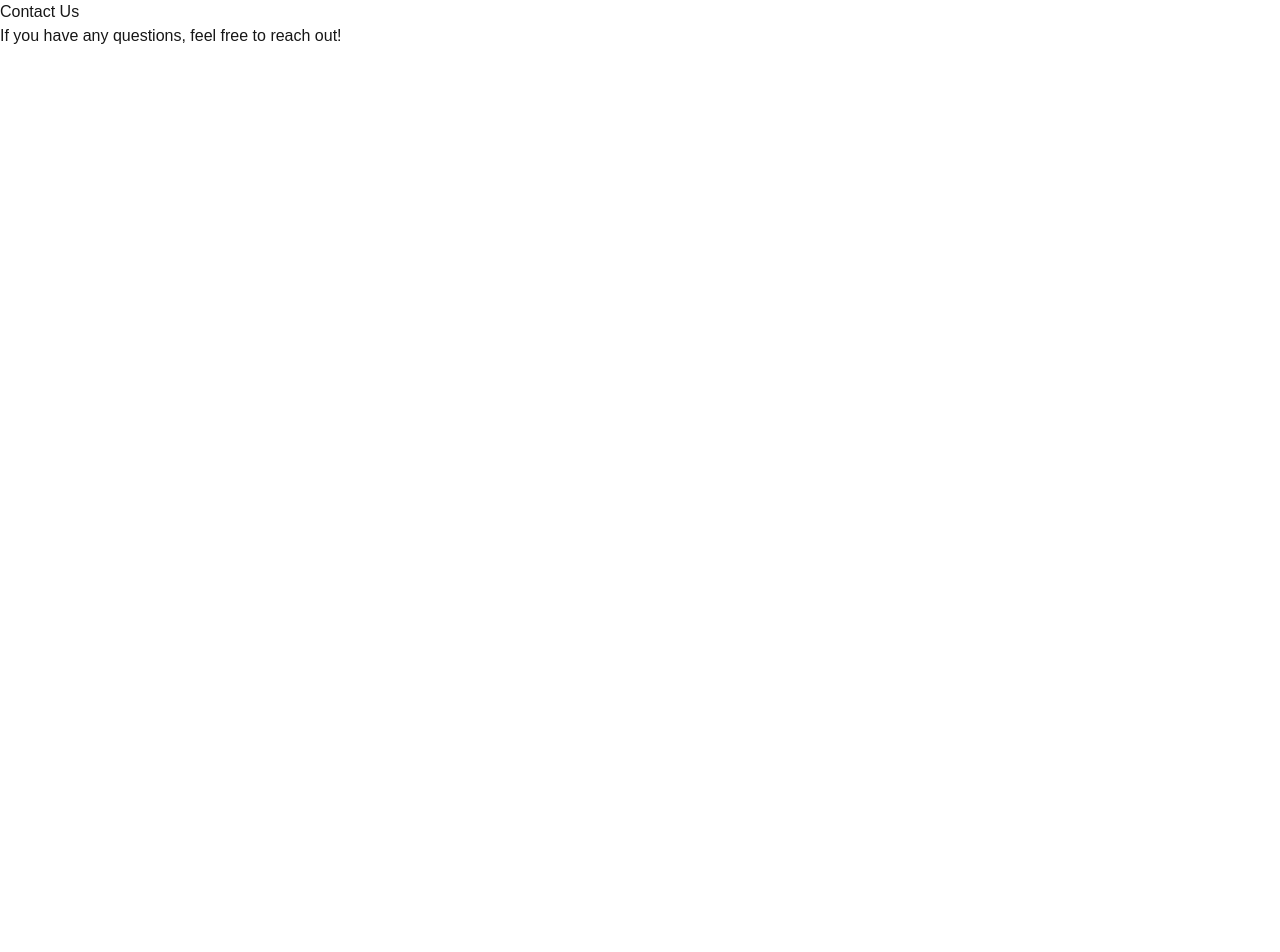
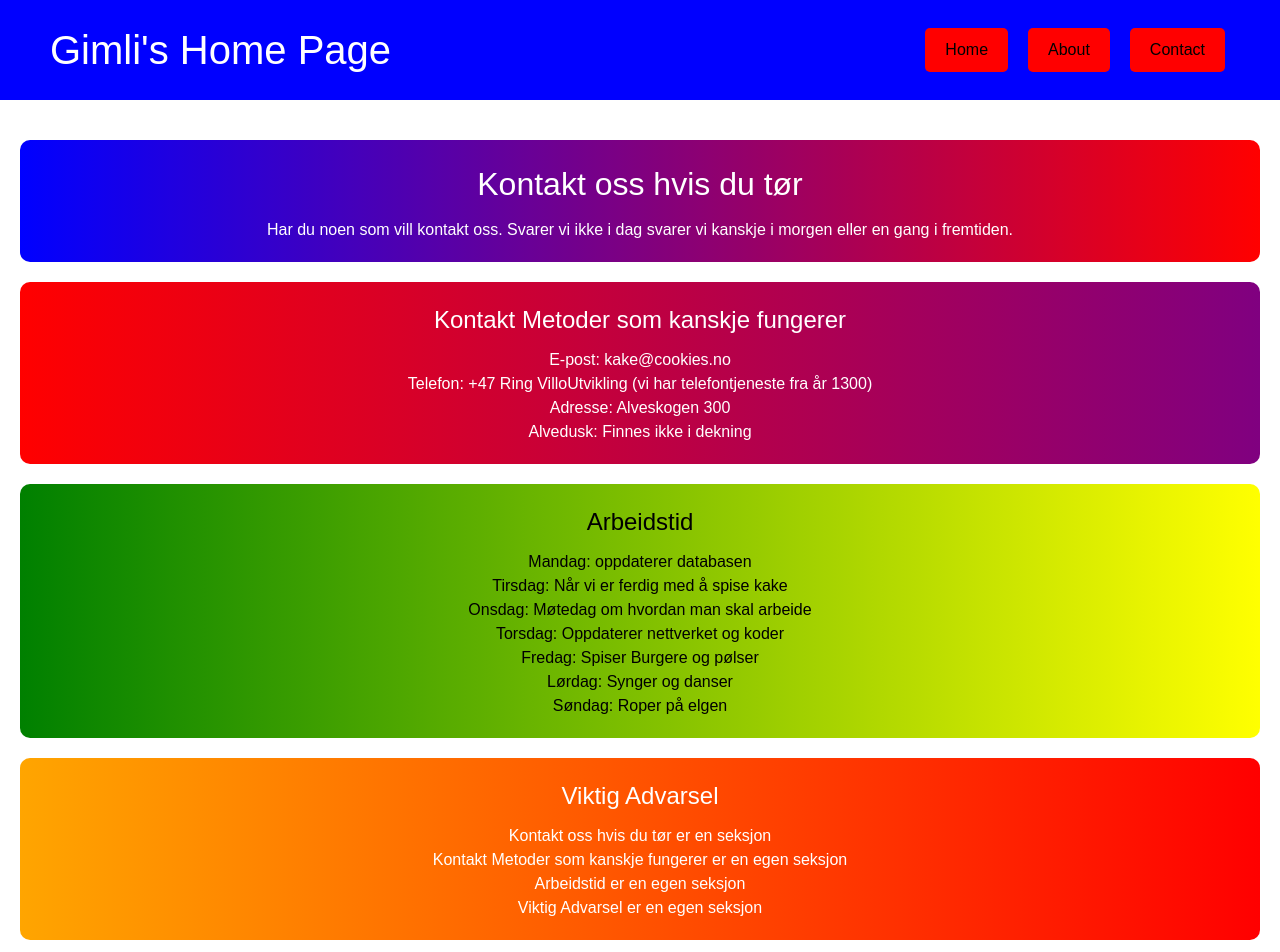
Before and after one commit to BJ-Kodehode/next.js-oppgave-new, a Next.js app: page /contact in a window 1280 px wide. Shown: the top 952 px of the page. Before the commit the page ends 800 px from the top, so only its background shows below. Built offline with nearby package versions, Linux system fonts and the light colour scheme.

Commit message:
Lag til forandinger og info på flere sider

```diff
--- /dev/null
+++ b/app/HeaderFooter.jsx
@@ -0,0 +1,35 @@
+"use client";
+
+import Link from "next/link";
+
+export default function HeaderFooter({ children }) {
+  return (
+    <div>
+      {/* Header */}
+      <header style={{ display: "flex", justifyContent: "space-between", alignItems: "center", padding: "20px 50px", backgroundColor: "blue", color: "white" }}> {/* Blue background */}
+        <h1 style={{ fontSize: "2.5rem", margin: "0" }}>
+          <Link href="/" style={{ textDecoration: "none", color: "white" }}>Gimli's Home Page</Link>
+        </h1>
+        <nav style={{ display: "flex", gap: "10px" }}>
+          <Link href="/">
+            <button style={{ margin: "5px", padding: "10px 20px", backgroundColor: "red", color: "black", border: "none", borderRadius: "5px", cursor: "pointer" }}>Home</button>
+          </Link>
+          <Link href="/about">
+            <button style={{ margin: "5px", padding: "10px 20px", backgroundColor: "red", color: "black", border: "none", borderRadius: "5px", cursor: "pointer" }}>About</button>
+          </Link>
+          <Link href="/contact">
+            <button style={{ margin: "5px", padding: "10px 20px", backgroundColor: "red", color: "black", border: "none", borderRadius: "5px", cursor: "pointer" }}>Contact</button>
+          </Link>
+        </nav>
+      </header>
+
+      {/* Main Content */}
+      <main>{children}</main>
+
+      {/* Footer */}
+      <footer style={{ textAlign: "center", padding: "20px", backgroundColor: "sandybrown", color: "black" }}> {/* Sandy background */}
+        <p>© 2025 Random Info. All rights reserved.</p>
+      </footer>
+    </div>
+  );
+}
--- a/app/about/page.jsx
+++ b/app/about/page.jsx
@@ -1,8 +1,12 @@
-export default function about() {
+import HeaderFooter from "../HeaderFooter";
+
+export default function About() {
   return (
-    <div>
-      <h1>About Us</h1>
-      <p>We are a company dedicated to providing the best service.</p>
-    </div>
+    <HeaderFooter>
+      <div style={{ textAlign: "center", padding: "20px" }}>
+        <h1>About Us</h1>
+        <p>Learn more about who we are and what we do.</p>
+      </div>
+    </HeaderFooter>
   );
 }
--- a/app/contact/page.jsx
+++ b/app/contact/page.jsx
@@ -1,8 +1,89 @@
+import HeaderFooter from "../HeaderFooter";
+
 export default function ContactUs() {
   return (
-    <div>
-      <h1>Contact Us</h1>
-      <p>If you have any questions, feel free to reach out!</p>
-    </div>
+    <HeaderFooter>
+      <main style={{ textAlign: "center", padding: "20px" }}>
+        <section
+          id="contact-us"
+          style={{
+            margin: "20px auto",
+            background: "linear-gradient(to right, blue, red)",
+            padding: "20px",
+            borderRadius: "10px",
+            color: "white",
+          }} /* Blue to red gradient */
+        >
+          <h1 style={{ fontSize: "2rem", margin: "0 0 10px" }}>
+            Kontakt oss hvis du tør
+          </h1>
+          <p>
+            Har du noen som vill kontakt oss. Svarer vi ikke i dag svarer vi
+            kanskje i morgen eller en gang i fremtiden.
+          </p>
+        </section>
+
+        <section
+          id="contact-methods"
+          style={{
+            margin: "20px auto",
+            background: "linear-gradient(to right, red, purple)",
+            padding: "20px",
+            borderRadius: "10px",
+            color: "white",
+          }} /* Red to purple gradient */
+        >
+          <h2 style={{ fontSize: "1.5rem", margin: "0 0 10px" }}>
+            Kontakt Metoder som kanskje fungerer
+          </h2>
+          <p>E-post: kake@cookies.no</p>
+          <p>
+            Telefon: +47 Ring VilloUtvikling (vi har telefontjeneste fra år
+            1300)
+          </p>
+          <p>Adresse: Alveskogen 300</p>
+          <p>Alvedusk: Finnes ikke i dekning</p>
+        </section>
+
+        <section
+          id="working-hours"
+          style={{
+            margin: "20px auto",
+            background: "linear-gradient(to right, green, yellow)",
+            padding: "20px",
+            borderRadius: "10px",
+            color: "black",
+          }} /* Green to yellow gradient */
+        >
+          <h2 style={{ fontSize: "1.5rem", margin: "0 0 10px" }}>Arbeidstid</h2>
+          <p>Mandag: oppdaterer databasen</p>
+          <p>Tirsdag: Når vi er ferdig med å spise kake</p>
+          <p>Onsdag: Møtedag om hvordan man skal arbeide</p>
+          <p>Torsdag: Oppdaterer nettverket og koder</p>
+          <p>Fredag: Spiser Burgere og pølser</p>
+          <p>Lørdag: Synger og danser</p>
+          <p>Søndag: Roper på elgen</p>
+        </section>
+
+        <section
+          id="important-warning"
+          style={{
+            margin: "20px auto",
+            background: "linear-gradient(to right, orange, red)",
+            padding: "20px",
+            borderRadius: "10px",
+            color: "white",
+          }} /* Orange to red gradient */
+        >
+          <h2 style={{ fontSize: "1.5rem", margin: "0 0 10px" }}>
+            Viktig Advarsel
+          </h2>
+          <p>Kontakt oss hvis du tør er en seksjon</p>
+          <p>Kontakt Metoder som kanskje fungerer er en egen seksjon</p>
+          <p>Arbeidstid er en egen seksjon</p>
+          <p>Viktig Advarsel er en egen seksjon</p>
+        </section>
+      </main>
+    </HeaderFooter>
   );
 }
--- a/app/page.jsx
+++ b/app/page.jsx
@@ -2,28 +2,11 @@
 
 import Link from "next/link";
 import Image from "next/image";
+import HeaderFooter from "./HeaderFooter";
 
 export default function Home() {
   return (
-    <div>
-      {/* Header */}
-      <header style={{ display: "flex", justifyContent: "space-between", alignItems: "center", padding: "20px 50px", backgroundColor: "blue", color: "white" }}> {/* Blue background */}
-        <h1 style={{ fontSize: "2.5rem", margin: "0" }}>
-          <Link href="/" style={{ textDecoration: "none", color: "white" }}>Gimli's Home Page</Link>
-        </h1>
-        <nav style={{ display: "flex", gap: "10px" }}>
-          <Link href="/">
-            <button style={{ margin: "5px", padding: "10px 20px", backgroundColor: "red", color: "black", border: "none", borderRadius: "5px", cursor: "pointer" }}>Home</button>
-          </Link>
-          <Link href="/about">
-            <button style={{ margin: "5px", padding: "10px 20px", backgroundColor: "red", color: "black", border: "none", borderRadius: "5px", cursor: "pointer" }}>About</button>
-          </Link>
-          <Link href="/contact">
-            <button style={{ margin: "5px", padding: "10px 20px", backgroundColor: "red", color: "black", border: "none", borderRadius: "5px", cursor: "pointer" }}>Contact</button>
-          </Link>
-        </nav>
-      </header>
-
+    <HeaderFooter>
       {/* Main Section */}
       <main style={{ textAlign: "center", padding: "20px" }}>
         <section id="welcome-section" style={{ margin: "20px auto", background: "linear-gradient(to right, blue, red)", padding: "20px", borderRadius: "10px", color: "white" }}> {/* Blue to red gradient */}
@@ -37,19 +20,6 @@ export default function Home() {
           <p>Han er fra Middel Earth og er den kuleste karakteren fra den tiden</p>
         </section>
       </main>
-
-      {/* Footer */}
-      <footer style={{ textAlign: "center", padding: "20px", backgroundColor: "sandybrown", color: "black" }}> {/* Sandy background */}
-        <p>© 2025 Random Info. All rights reserved.</p>
-      </footer>
-
-      <style jsx>{`
-        body {
-          background-color: #f8f8f8; /* Off-white */
-          margin: 0;
-          font-family: Arial, sans-serif;
-        }
-      `}</style>
-    </div>
+    </HeaderFooter>
   );
 }
```
